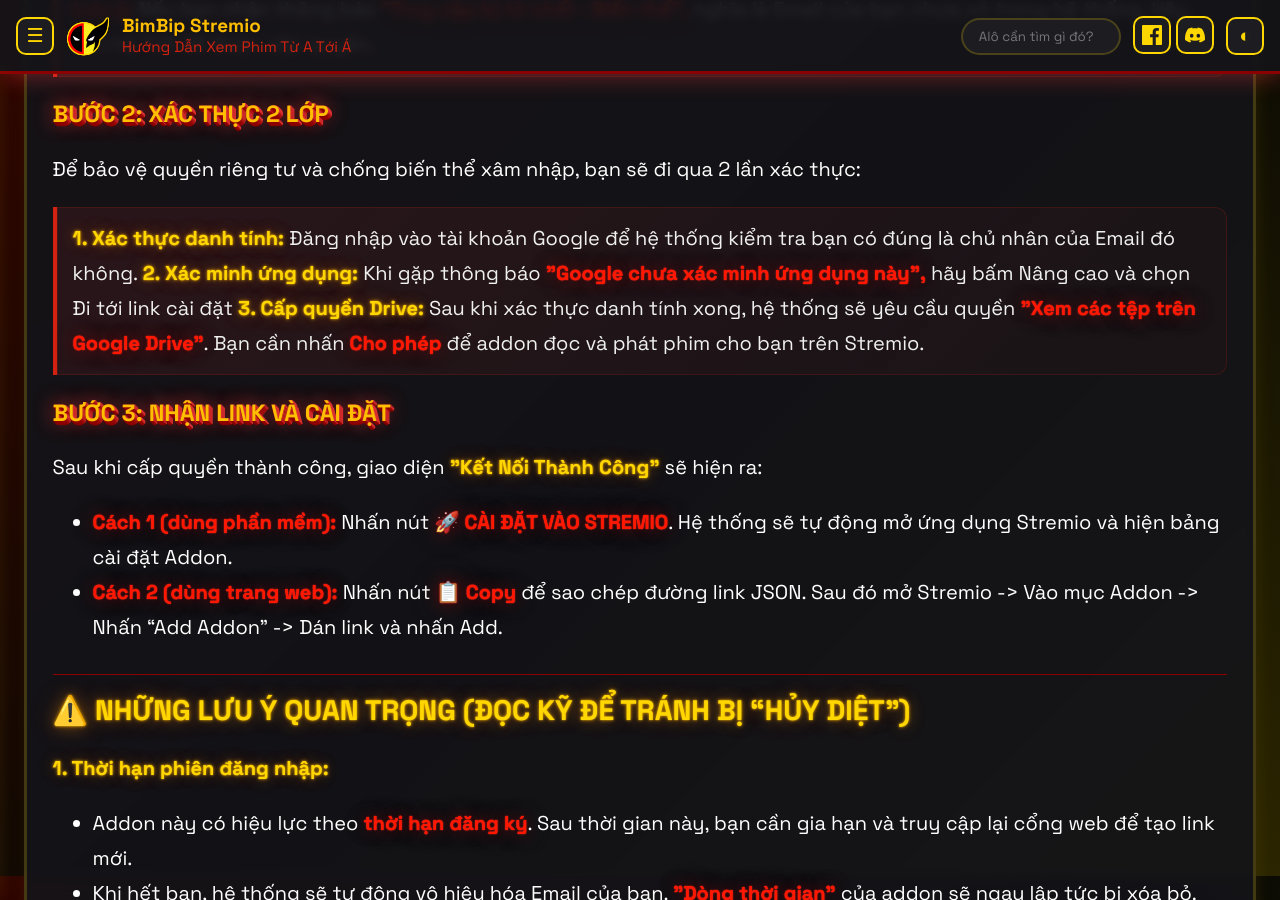
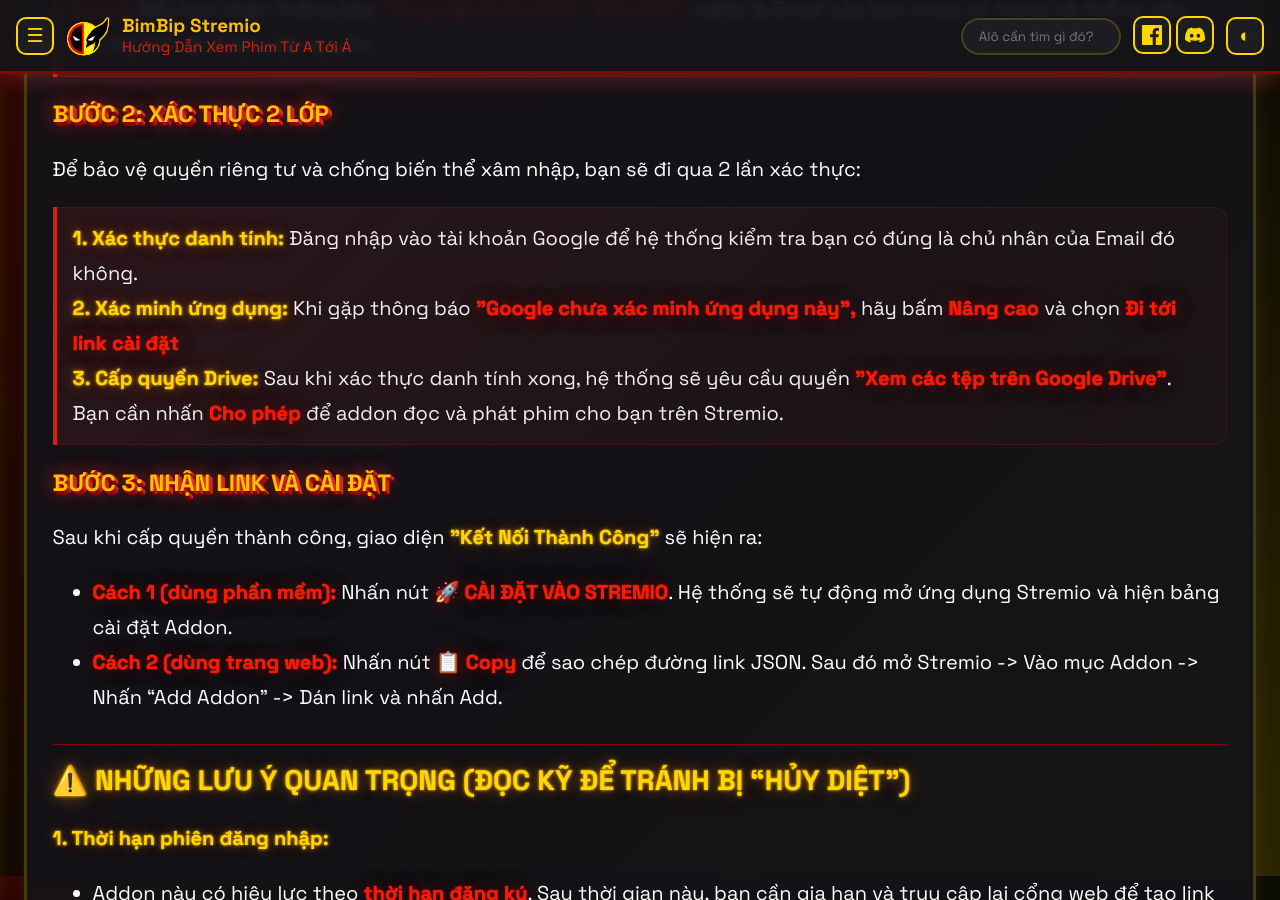
Before and after one commit to bimbipsubteam/bimbip-stremio, a Jekyll site: the page built from docs/guide/3-MCUDISVN-Setup.md, in a window 1280 px wide and 900 px high, scrolled down 924 px. Built offline with Jekyll 4.4.1, drawn with Linux system fonts in a browser that asks for light colours; part of the change alters nothing that is shown.

```diff
--- a/docs/guide/3-MCUDISVN-Setup.md
+++ b/docs/guide/3-MCUDISVN-Setup.md
@@ -9,7 +9,7 @@ Chào mừng bạn đã đến với **<mark>Cổng Dòng Thời Gian Thiêng Li
 
 ## 🛠 Yêu cầu chuẩn bị
 >**<mark>1. Tài khoản Stremio</mark>** \
->**<mark>2. Email được cấp phép:</mark>** Email sử dụng addon và Drive của bạn phải nằm trong danh sách cho phép của **<mark2>TVA (Quản trị viên MCUDISVN)</mark2>**. Nếu chưa có, hãy liên hệ để đăng ký.
+>**<mark>2. Email được cấp phép:</mark>** Email sử dụng addon và Drive của bạn phải nằm trong danh sách cho phép của **<mark2>TVA (Quản trị viên MCUDISVN)</mark2>**. Nếu chưa có, hãy liên hệ để đăng ký. \
 >**<mark>3. Trình duyệt web hoặc phần mềm:</mark>** Mở trên máy tính hoặc điện thoại để thực hiện đăng nhập.
 
 ## 🚀 Quy trình 3 bước cài đặt
@@ -23,8 +23,8 @@ Chào mừng bạn đã đến với **<mark>Cổng Dòng Thời Gian Thiêng Li
 
 ### Bước 2: Xác thực 2 lớp
 Để bảo vệ quyền riêng tư và chống biến thể xâm nhập, bạn sẽ đi qua 2 lần xác thực:
->**<mark>1. Xác thực danh tính:</mark>** Đăng nhập vào tài khoản Google để hệ thống kiểm tra bạn có đúng là chủ nhân của Email đó không.
->**<mark>2. Xác minh ứng dụng:</mark>** Khi gặp thông báo **<mark2>"Google chưa xác minh ứng dụng này",</mark2>** hãy bấm Nâng cao và chọn Đi tới link cài đặt
+>**<mark>1. Xác thực danh tính:</mark>** Đăng nhập vào tài khoản Google để hệ thống kiểm tra bạn có đúng là chủ nhân của Email đó không. \
+>**<mark>2. Xác minh ứng dụng:</mark>** Khi gặp thông báo **<mark2>"Google chưa xác minh ứng dụng này",</mark2>** hãy bấm **<mark2>Nâng cao</mark2>** và chọn **<mark2>Đi tới link cài đặt</mark2>** \
 >**<mark>3. Cấp quyền Drive:</mark>** Sau khi xác thực danh tính xong, hệ thống sẽ yêu cầu quyền **<mark2>"Xem các tệp trên Google Drive"</mark2>**. Bạn cần nhấn **<mark2>Cho phép</mark2>** để addon đọc và phát phim cho bạn trên Stremio.
 
 ### Bước 3: Nhận Link và Cài đặt
```
